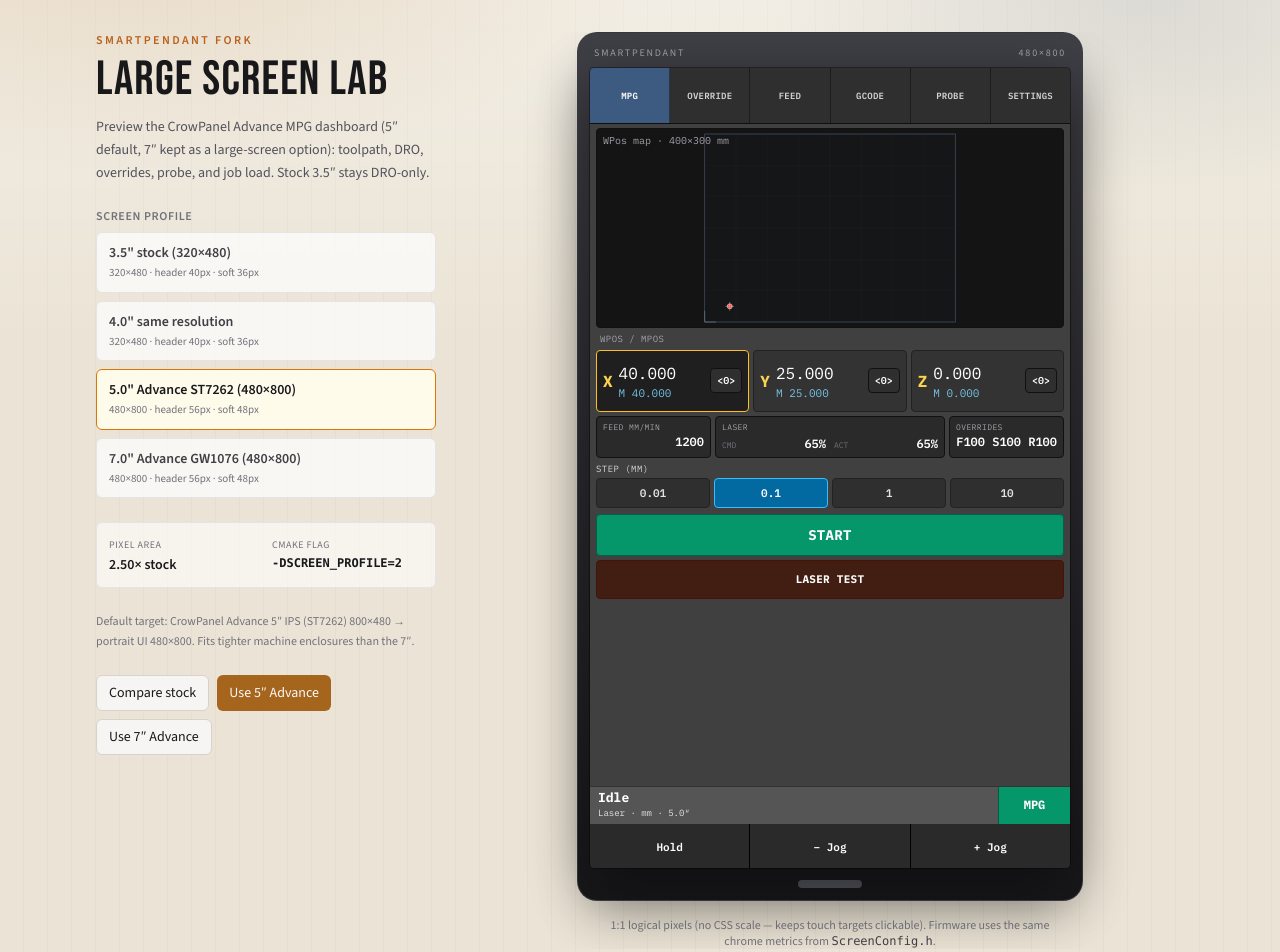
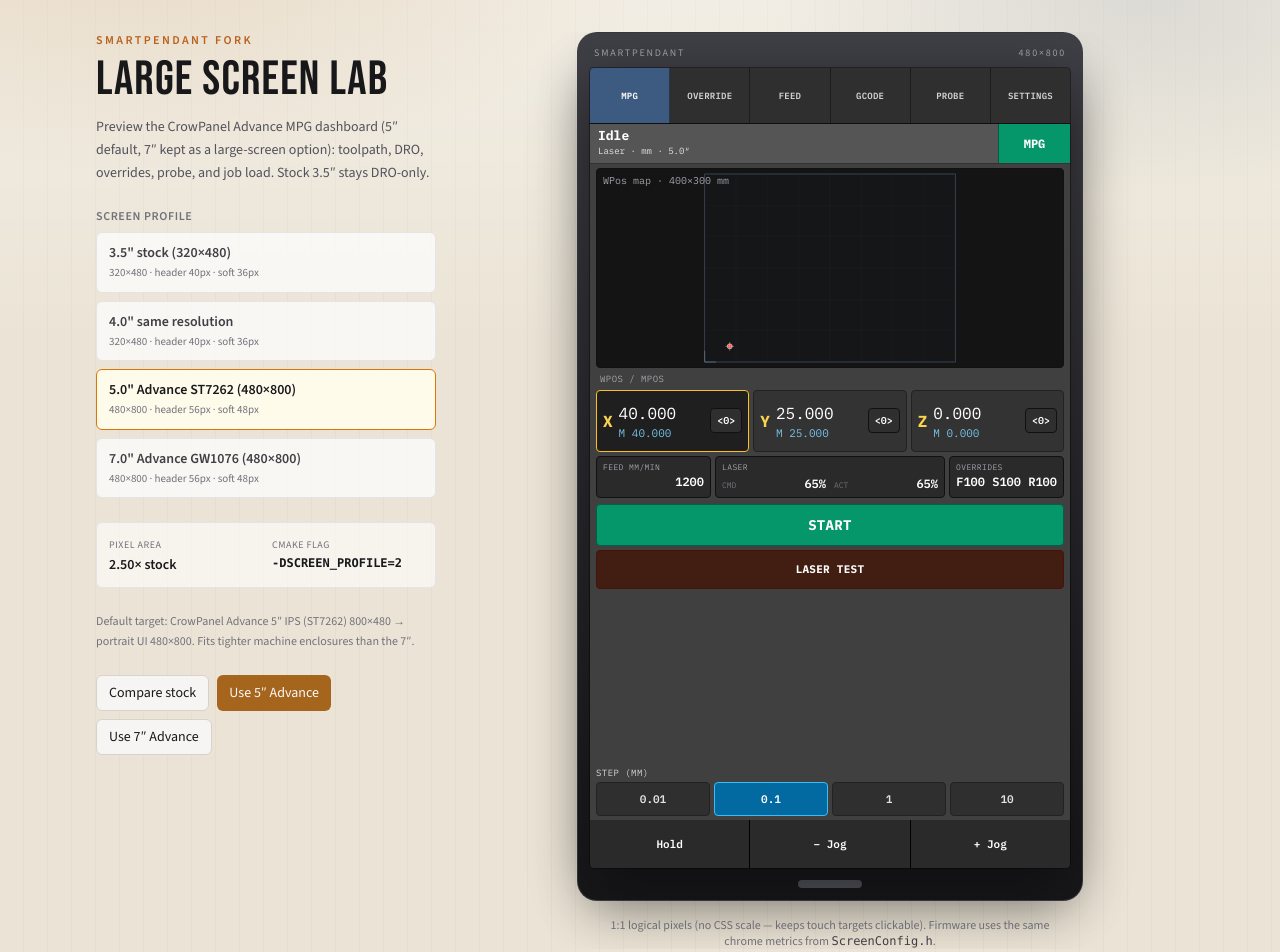
Before and after one commit to MikonosII/pendant-large-display, a Next.js app in the folder simulator/: page / in a window 1280 px wide. Shown: the top 952 px of the page. Built offline with nearby package versions, Linux system fonts and the light colour scheme.

Commit message:
Move Idle/MPG to top; park step sizes above Hold/Jog
Status strip sits under the tabs with MPG claim. Step buttons
move to the bottom of the MPG page next to the soft-key row.

```diff
--- a/simulator/src/components/pendant/PendantScreen.tsx
+++ b/simulator/src/components/pendant/PendantScreen.tsx
@@ -83,7 +83,7 @@ export function PendantScreen({ profile }: Props) {
   };
 
   const contentH = useMemo(() => {
-    const statusH = 32 + 2;
+    const statusH = 40; // Idle + MPG strip under tabs
     return profile.logicalH - profile.headerH - statusH - profile.softBtnH;
   }, [profile]);
 
@@ -147,6 +147,27 @@ export function PendantScreen({ profile }: Props) {
               {p === "POWER FEED" ? "FEED" : p}
             </button>
           ))}
+        </div>
+
+        <div className="flex h-[40px] items-stretch border-b border-black/40 bg-[#555]">
+          <div className="flex min-w-0 flex-1 flex-col justify-center px-2 py-1">
+            <div className="text-[13px] font-bold leading-none text-white">
+              Idle
+            </div>
+            <div className="mt-0.5 truncate text-[9px] text-zinc-200">
+              Laser · mm · {profile.shortName}
+            </div>
+          </div>
+          <button
+            type="button"
+            onClick={() => setMpgOn((v) => !v)}
+            className={cn(
+              "w-[72px] border-l border-black/40 text-[12px] font-bold transition-colors",
+              mpgOn ? "bg-emerald-600 text-white" : "bg-[#2f2f2f] text-zinc-200"
+            )}
+          >
+            MPG
+          </button>
         </div>
 
         <div
@@ -295,27 +316,6 @@ export function PendantScreen({ profile }: Props) {
             )}
         </div>
 
-        <div className="flex items-stretch border-t border-black/40 bg-[#555]">
-          <div className="flex min-w-0 flex-1 flex-col justify-center px-2 py-1">
-            <div className="text-[13px] font-bold leading-none text-white">
-              Idle
-            </div>
-            <div className="mt-0.5 truncate text-[9px] text-zinc-200">
-              Laser · mm · {profile.shortName}
-            </div>
-          </div>
-          <button
-            type="button"
-            onClick={() => setMpgOn((v) => !v)}
-            className={cn(
-              "w-[72px] border-l border-black/40 text-[12px] font-bold transition-colors",
-              mpgOn ? "bg-emerald-600 text-white" : "bg-[#2f2f2f] text-zinc-200"
-            )}
-          >
-            MPG
-          </button>
-        </div>
-
         <div
           className="flex gap-px bg-black"
           style={{ height: profile.softBtnH }}
@@ -731,12 +731,7 @@ function MpgView({
                 : "border-[#222] bg-[#333]"
             )}
           >
-            <span
-              className={cn(
-                "shrink-0 font-bold text-amber-300",
-                roomy ? "text-base" : "text-base"
-              )}
-            >
+            <span className="shrink-0 text-base font-bold text-amber-300">
               {axis.name}
             </span>
             <div className="min-w-0 flex-1">
@@ -791,29 +786,6 @@ function MpgView({
         </div>
       )}
 
-      <div>
-        <div className="mb-0.5 text-[9px] uppercase tracking-wider text-zinc-300">
-          Step (mm)
-        </div>
-        <div className="grid grid-cols-4 gap-1">
-          {steps.map((s) => (
-            <button
-              key={s}
-              type="button"
-              onClick={() => onStep(s)}
-              className={cn(
-                "rounded-sm border py-1.5 text-[11px] font-semibold",
-                step === s
-                  ? "border-sky-400 bg-sky-700 text-white"
-                  : "border-[#222] bg-[#2f2f2f] text-zinc-200"
-              )}
-            >
-              {s}
-            </button>
-          ))}
-        </div>
-      </div>
-
       <button
         type="button"
         onClick={onStart}
@@ -837,6 +809,29 @@ function MpgView({
       >
         {laserKOn ? "LASER TEST · ON" : "LASER TEST"}
       </button>
+
+      <div className="mt-auto">
+        <div className="mb-0.5 text-[9px] uppercase tracking-wider text-zinc-300">
+          Step (mm)
+        </div>
+        <div className="grid grid-cols-4 gap-1">
+          {steps.map((s) => (
+            <button
+              key={s}
+              type="button"
+              onClick={() => onStep(s)}
+              className={cn(
+                "rounded-sm border py-2 text-[11px] font-semibold",
+                step === s
+                  ? "border-sky-400 bg-sky-700 text-white"
+                  : "border-[#222] bg-[#2f2f2f] text-zinc-200"
+              )}
+            >
+              {s}
+            </button>
+          ))}
+        </div>
+      </div>
     </div>
   );
 }
```
Also changed, not shown: 1 other file (tests, documents, lock files or other folders).
